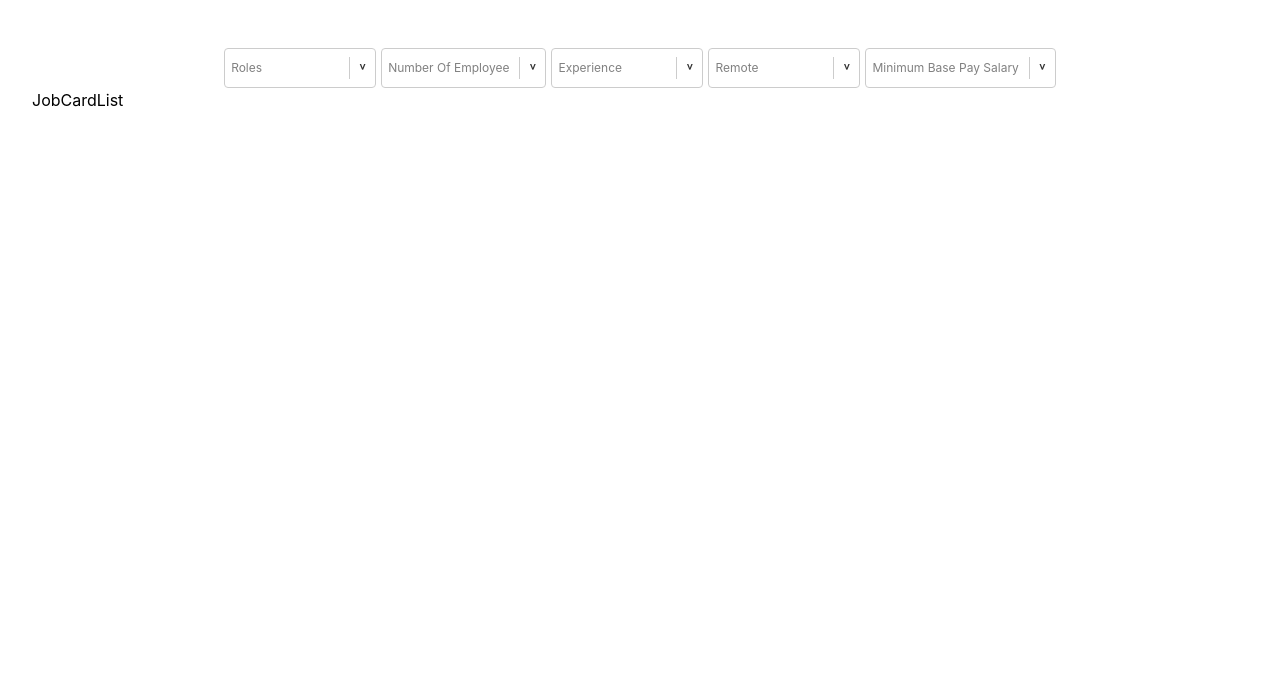
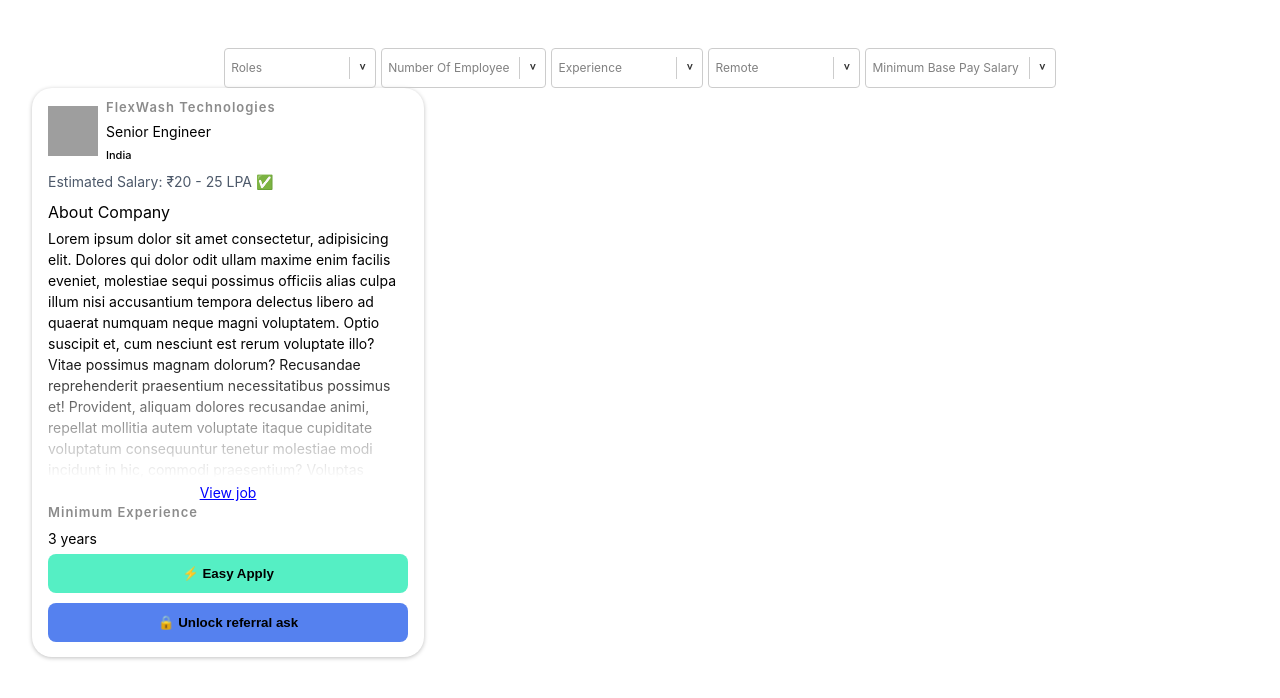
Before and after one commit to parthnariya/job-portal, a React (Vite) app: page / in a window 1280 px wide. Shown: the top 698 px of the page. Built offline with nearby package versions, Linux system fonts and the light colour scheme; grey boxes are pictures that could not be loaded.

Commit message:
job card design

```diff
--- /dev/null
+++ b/src/components/JobCardList/JobCard/AboutCompany.css
@@ -0,0 +1,26 @@
+.about-company {
+    display: flex;
+    flex-direction: column;
+    gap: 4px;
+    justify-content: flex-start;
+    align-items: start;
+}
+
+.description {
+    height: 250px;
+    max-height: 250px;
+    overflow: hidden;
+    font-weight: 400;
+    font-size: 14px;
+    mask-image: linear-gradient(rgb(255, 255, 255), rgb(255, 255, 255), rgba(255, 255, 255, 0));
+}
+
+.view-job {
+    color: blue;
+    width: 100%;
+    cursor: pointer;
+    font-size: 14px;
+    font-weight: 400;
+    text-align: center;
+    text-decoration: underline;
+}
--- /dev/null
+++ b/src/components/JobCardList/JobCard/AboutCompany.tsx
@@ -0,0 +1,25 @@
+import "./AboutCompany.css";
+const AboutCompany = () => {
+  return (
+    <div className="about-company">
+      <div>About Company</div>
+      <div className="description">
+        Lorem ipsum dolor sit amet consectetur, adipisicing elit. Dolores qui
+        dolor odit ullam maxime enim facilis eveniet, molestiae sequi possimus
+        officiis alias culpa illum nisi accusantium tempora delectus libero ad
+        quaerat numquam neque magni voluptatem. Optio suscipit et, cum nesciunt
+        est rerum voluptate illo? Vitae possimus magnam dolorum? Recusandae
+        reprehenderit praesentium necessitatibus possimus et! Provident, aliquam
+        dolores recusandae animi, repellat mollitia autem voluptate itaque
+        cupiditate voluptatum consequuntur tenetur molestiae modi incidunt in
+        hic, commodi praesentium? Voluptas incidunt vel, placeat alias
+        necessitatibus est? Voluptatem quae, earum architecto quaerat porro,
+        sapiente ullam dolorem eligendi culpa aliquid perferendis! Optio
+        reiciendis dolorum ut totam!
+      </div>
+      <div className="view-job">View job</div>
+    </div>
+  );
+};
+
+export default AboutCompany;
--- /dev/null
+++ b/src/components/JobCardList/JobCard/CardHeader.css
@@ -0,0 +1,41 @@
+.card-header {
+    display: flex;
+    gap: 8px;
+    justify-content: flex-start;
+    align-items: center;
+}
+
+.company-logo {
+    height: 50px;
+    width: 50px;
+}
+
+.logo {
+    width: 100%;
+    height: 100%;
+    object-fit: cover;
+}
+
+.company-info {
+    display: flex;
+    flex-direction: column;
+}
+
+.name {
+    font-size: 13px;
+    font-weight: 600;
+    letter-spacing: 1px;
+    margin-bottom: 3px;
+    color: #8b8b8b;
+}
+
+.role {
+    font-size: 14px;
+    line-height: 1.5;
+}
+
+.location {
+    font-size: 11px;
+    font-weight: 500;
+    margin-top: 5px;
+}
--- /dev/null
+++ b/src/components/JobCardList/JobCard/CardHeader.tsx
@@ -0,0 +1,21 @@
+import "./CardHeader.css";
+const CardHeader = () => {
+  return (
+    <div className="card-header">
+      <div className="company-logo">
+        <img
+          src="https://storage.googleapis.com/weekday-assets/airtableAttachment_1713598322273_sjxlt.jpg"
+          alt="logo"
+          className="logo"
+        />
+      </div>
+      <div className="company-info">
+        <div className="name">FlexWash Technologies</div>
+        <div className="role">Senior Engineer</div>
+        <div className="location">India</div>
+      </div>
+    </div>
+  );
+};
+
+export default CardHeader;
--- /dev/null
+++ b/src/components/JobCardList/JobCard/EasyApplyButton.css
@@ -0,0 +1,14 @@
+.easy-apply {
+    width: 100%;
+    background-color: #55efc4;
+    font-weight: bolder;
+    padding: 8px 18px;
+    border-radius: 8px;
+    margin: 5px 0;
+    outline: 0px;
+    border: 0px;
+    cursor: pointer;
+    user-select: none;
+    vertical-align: middle;
+    line-height: 1.75;
+}
--- /dev/null
+++ b/src/components/JobCardList/JobCard/EasyApplyButton.tsx
@@ -0,0 +1,6 @@
+import './EasyApplyButton.css'
+const EasyApplyButton = () => {
+  return <button className="easy-apply">⚡ Easy Apply</button>;
+};
+
+export default EasyApplyButton;
--- /dev/null
+++ b/src/components/JobCardList/JobCard/JobCard.css
@@ -0,0 +1,35 @@
+.card {
+    width: 360px;
+    display: flex;
+    flex-direction: column;
+    justify-content: space-between;
+    align-items: flex-start;
+    border-radius: 20px;
+    padding: 10px 16px;
+    box-shadow: rgba(0, 0, 0, 0.25) 0px 1px 4px 0px;
+}
+
+.salary {
+    font-size: 14px !important;
+    font-weight: 400;
+    margin: 8px 0 !important;
+    color: #4d596a;
+}
+
+.experience {
+    display: flex;
+    flex-direction: column;
+    gap: 5px;
+}
+
+.experience-label {
+    font-size: 13px;
+    font-weight: 600;
+    letter-spacing: 1px;
+    color: #8b8b8b;
+}
+
+.experience-value {
+    font-size: 14px;
+    line-height: 1.5;
+}
--- /dev/null
+++ b/src/components/JobCardList/JobCard/ReferralButton.css
@@ -0,0 +1,14 @@
+.referral-button {
+    width: 100%;
+    background-color: #5581ef;
+    font-weight: bold;
+    padding: 8px 18px;
+    border-radius: 8px;
+    margin: 5px 0;
+    outline: 0px;
+    border: 0px;
+    cursor: pointer;
+    user-select: none;
+    vertical-align: middle;
+    line-height: 1.75;
+}
--- /dev/null
+++ b/src/components/JobCardList/JobCard/ReferralButton.tsx
@@ -0,0 +1,6 @@
+import "./ReferralButton.css";
+const ReferralButton = () => {
+  return <button className="referral-button">&#x1F512; Unlock referral ask</button>;
+};
+
+export default ReferralButton;
--- /dev/null
+++ b/src/components/JobCardList/JobCard/index.tsx
@@ -0,0 +1,22 @@
+import AboutCompany from "./AboutCompany";
+import CardHeader from "./CardHeader";
+import EasyApplyButton from "./EasyApplyButton";
+import "./JobCard.css";
+import ReferralButton from "./ReferralButton";
+const JobCard = () => {
+  return (
+    <div className="card">
+      <CardHeader />
+      <div className="salary">Estimated Salary: ₹20 - 25 LPA ✅</div>
+      <AboutCompany />
+      <div className="experience">
+        <div className="experience-label">Minimum Experience</div>
+        <div className="experience-value">3 years</div>
+      </div>
+      <EasyApplyButton />
+      <ReferralButton />
+    </div>
+  );
+};
+
+export default JobCard;
--- a/src/components/JobCardList/index.tsx
+++ b/src/components/JobCardList/index.tsx
@@ -1,6 +1,9 @@
+import JobCard from "./JobCard";
 import "./JobCardList.css";
 function JobCardList() {
-  return <div className="job-card-list">JobCardList</div>;
+  return <div className="job-card-list">
+    <JobCard />
+  </div>;
 }
 
 export default JobCardList;
```
